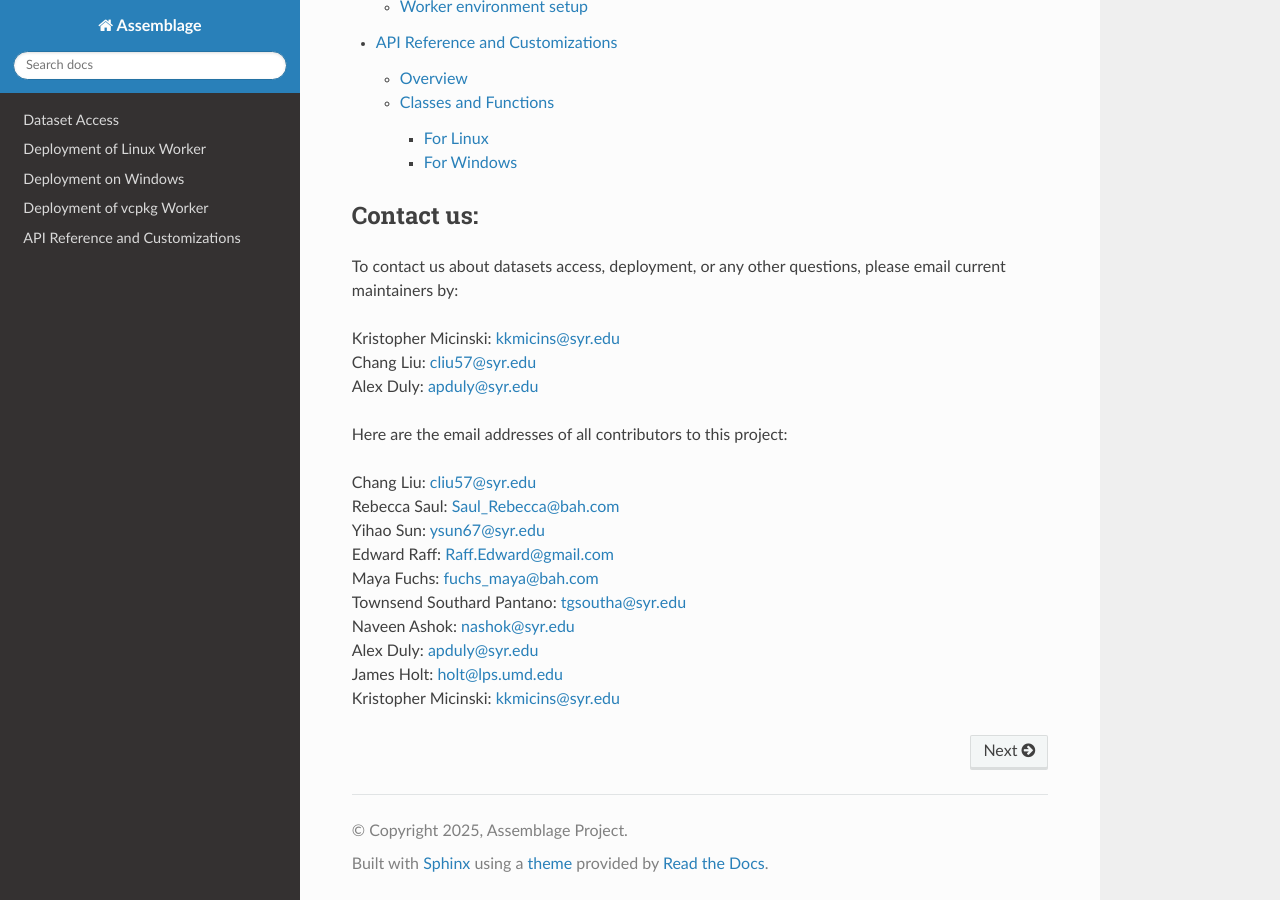
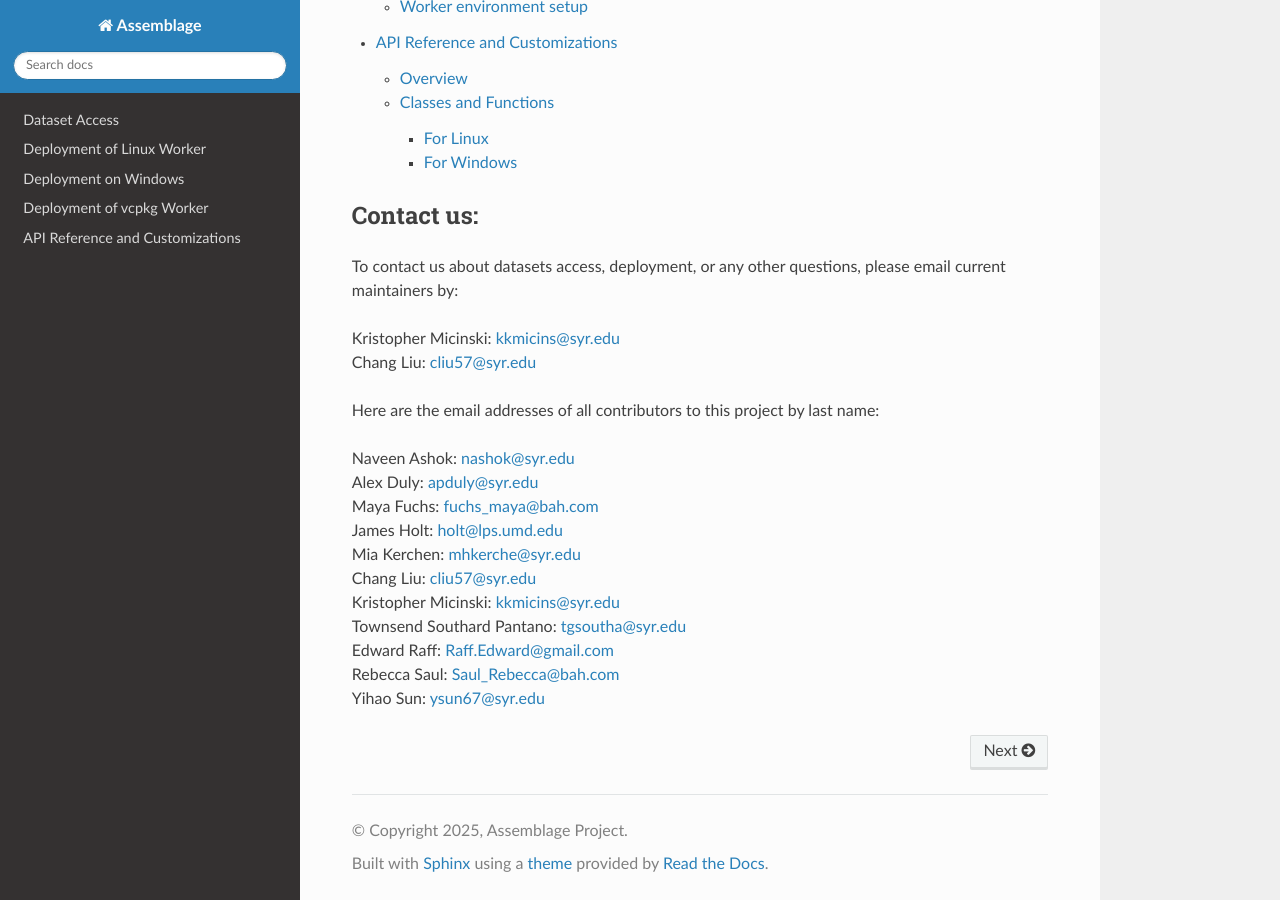
Before and after one commit to changliu98/AssemblageDocs, a Sphinx documentation site: the page built from docs/source/index.rst, in a window 1280 px wide and 900 px high, scrolled down 953 px. Built offline with Sphinx 7.4.7 and the Read the Docs theme 3.1.0, drawn with Linux system fonts in a browser that asks for light colours.

Commit message:
Update index.rst

```diff
--- a/docs/source/index.rst
+++ b/docs/source/index.rst
@@ -5,7 +5,6 @@ Assemblage is a distributed binary corpus discovery, generation, and archival to
 It is built to provide high-quality labeled metadata for the purposes of building training data for machine learning applications of binary analysis and other applications.
 
 You can find our paper at https://arxiv.org/abs/2405.03991, and our deployment/dataset docs at this website.
-
 
 Documentation Section
 ------------------------
@@ -26,18 +25,17 @@ To contact us about datasets access, deployment, or any other questions, please
 
 | Kristopher Micinski: kkmicins@syr.edu
 | Chang Liu: cliu57@syr.edu
+
+Here are the email addresses of all contributors to this project by last name:
+
+| Naveen Ashok: nashok@syr.edu
 | Alex Duly: apduly@syr.edu
-
-
-Here are the email addresses of all contributors to this project:
-
+| Maya Fuchs: fuchs_maya@bah.com
+| James Holt: holt@lps.umd.edu
+| Mia Kerchen: mhkerche@syr.edu
 | Chang Liu: cliu57@syr.edu
+| Kristopher Micinski: kkmicins@syr.edu
+| Townsend Southard Pantano: tgsoutha@syr.edu
+| Edward Raff: Raff.Edward@gmail.com
 | Rebecca Saul: Saul_Rebecca@bah.com
 | Yihao Sun: ysun67@syr.edu
-| Edward Raff: Raff.Edward@gmail.com
-| Maya Fuchs: fuchs_maya@bah.com
-| Townsend Southard Pantano: tgsoutha@syr.edu
-| Naveen Ashok: nashok@syr.edu
-| Alex Duly: apduly@syr.edu
-| James Holt: holt@lps.umd.edu
-| Kristopher Micinski: kkmicins@syr.edu
```
